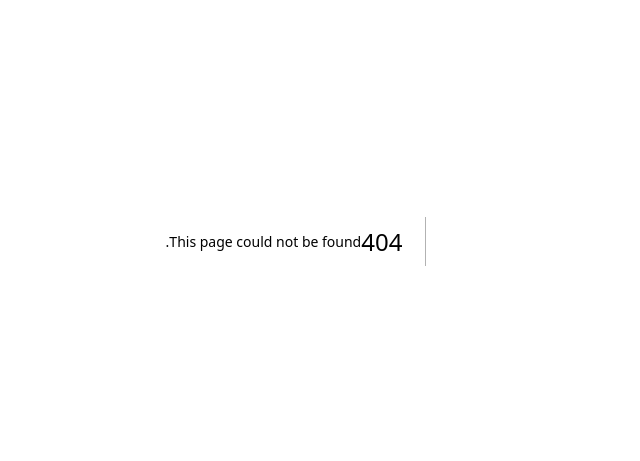
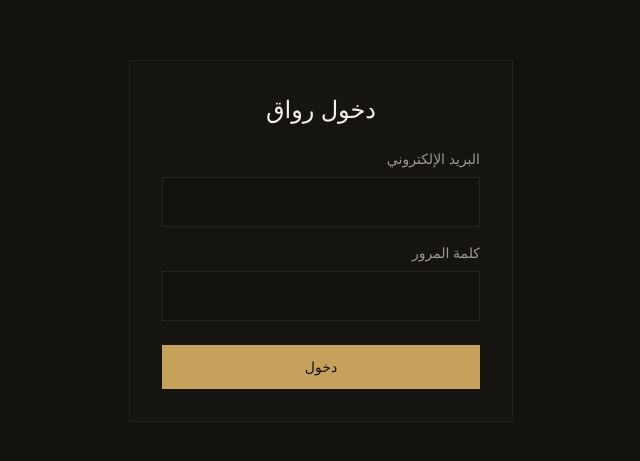
Before and after one commit to ahmad11333454/Rawaq, a Next.js app: page /admin/login in a window 1280 px wide. Before the commit this address had no page. Shown: the part 159-620 px from the top of the page, without its empty margins (376-1016 px from the left). Built offline with nearby package versions, Linux system fonts and the light colour scheme.

Commit message:
feat: add admin login protection with session middleware

```diff
--- /dev/null
+++ b/app/admin/login/page.tsx
@@ -0,0 +1,71 @@
+"use client";
+
+import { useState } from "react";
+import { useRouter } from "next/navigation";
+
+export default function AdminLoginPage() {
+  const router = useRouter();
+  const [email, setEmail] = useState("");
+  const [password, setPassword] = useState("");
+  const [error, setError] = useState("");
+  const [loading, setLoading] = useState(false);
+
+  async function handleSubmit(e: React.FormEvent) {
+    e.preventDefault();
+    setLoading(true);
+    setError("");
+
+    const res = await fetch("/api/admin/login", {
+      method: "POST",
+      headers: { "Content-Type": "application/json" },
+      body: JSON.stringify({ email, password }),
+    });
+
+    if (res.ok) {
+      router.push("/admin");
+    } else {
+      const data = await res.json();
+      setError(data.error || "فشل الدخول");
+    }
+    setLoading(false);
+  }
+
+  return (
+    <main className="min-h-screen bg-stone text-ivory flex items-center justify-center" dir="rtl">
+      <form
+        onSubmit={handleSubmit}
+        className="w-full max-w-sm border border-bronze/40 bg-bronze/10 p-8"
+      >
+        <h1 className="text-2xl font-light mb-6 text-center">دخول رواق</h1>
+
+        <label className="block text-sm text-ivory/60 mb-2">البريد الإلكتروني</label>
+        <input
+          type="email"
+          value={email}
+          onChange={(e) => setEmail(e.target.value)}
+          className="w-full bg-stone border border-bronze/50 px-4 py-3 mb-4 text-ivory focus:border-gold outline-none"
+          required
+        />
+
+        <label className="block text-sm text-ivory/60 mb-2">كلمة المرور</label>
+        <input
+          type="password"
+          value={password}
+          onChange={(e) => setPassword(e.target.value)}
+          className="w-full bg-stone border border-bronze/50 px-4 py-3 mb-6 text-ivory focus:border-gold outline-none"
+          required
+        />
+
+        {error && <p className="text-red-400 text-sm mb-4">{error}</p>}
+
+        <button
+          type="submit"
+          disabled={loading}
+          className="w-full bg-gold text-stone py-3 text-sm hover:bg-gold/90 transition disabled:opacity-50"
+        >
+          {loading ? "جاري الدخول..." : "دخول"}
+        </button>
+      </form>
+    </main>
+  );
+}
--- /dev/null
+++ b/app/api/admin/login/route.ts
@@ -0,0 +1,35 @@
+import { NextRequest, NextResponse } from "next/server";
+import { createSession } from "@/lib/auth";
+
+export async function POST(req: NextRequest) {
+  const { email, password } = await req.json();
+
+  const adminEmail = process.env.ADMIN_EMAIL;
+  const adminPassword = process.env.ADMIN_PASSWORD;
+
+  if (!adminEmail || !adminPassword) {
+    return NextResponse.json(
+      { error: "بيانات الدخول غير مهيأة" },
+      { status: 500 }
+    );
+  }
+
+  if (email !== adminEmail || password !== adminPassword) {
+    return NextResponse.json(
+      { error: "البريد أو كلمة المرور غير صحيحة" },
+      { status: 401 }
+    );
+  }
+
+  const token = await createSession(email);
+
+  const res = NextResponse.json({ ok: true });
+  res.cookies.set("admin_session", token, {
+    httpOnly: true,
+    secure: process.env.NODE_ENV === "production",
+    sameSite: "lax",
+    maxAge: 60 * 60 * 24 * 7,
+    path: "/",
+  });
+  return res;
+}
--- /dev/null
+++ b/app/api/admin/logout/route.ts
@@ -0,0 +1,11 @@
+import { NextResponse } from "next/server";
+
+export async function POST() {
+  const res = NextResponse.json({ ok: true });
+  res.cookies.set("admin_session", "", {
+    httpOnly: true,
+    maxAge: 0,
+    path: "/",
+  });
+  return res;
+}
--- /dev/null
+++ b/lib/auth.ts
@@ -0,0 +1,27 @@
+import { SignJWT, jwtVerify } from "jose";
+
+const SECRET = new TextEncoder().encode(
+  process.env.ADMIN_JWT_SECRET || "raq-admin-secret-change-me"
+);
+
+export type AdminSession = {
+  email: string;
+  exp: number;
+);
+
+export async function createSession(email: string) {
+  return new SignJWT({ email })
+    .setProtectedHeader({ alg: "HS256" })
+    .setIssuedAt()
+    .setExpirationTime("7d")
+    .sign(SECRET);
+}
+
+export async function verifySession(token: string): Promise<AdminSession | null> {
+  try {
+    const { payload } = await jwtVerify(token, SECRET);
+    return payload as AdminSession;
+  } catch {
+    return null;
+  }
+}
```
Also changed, not shown: middleware.ts (added, +30 -0 lines).
